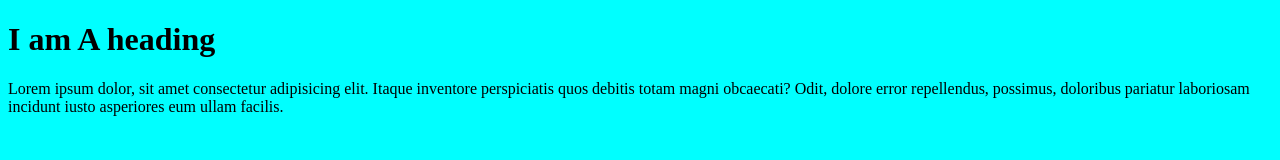
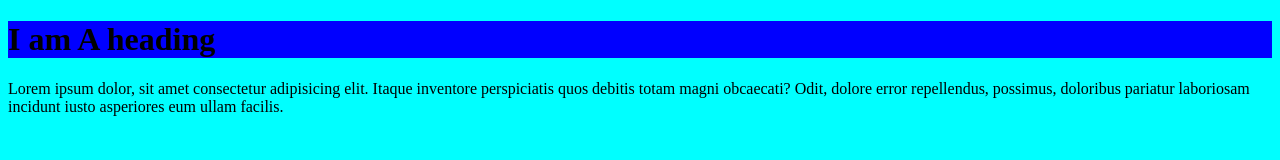
Before and after one commit to rahulchaudharyji4-collab/MyFirstApp, a plain HTML site: page index.html in a window 1280 px wide. Drawn offline with Linux system fonts and the light colour scheme.

```diff
--- a/index.html
+++ b/index.html
@@ -11,7 +11,7 @@
     </style>
 </head>
 <body>
-    <h1>I am A heading</h1>
+    <h1 style="background-color: blue;">I am A heading</h1>
     <p>Lorem ipsum dolor, sit amet consectetur adipisicing elit. Itaque inventore perspiciatis quos debitis totam magni obcaecati? Odit, dolore error repellendus, possimus, doloribus pariatur laboriosam incidunt iusto asperiores eum ullam facilis.</p>
 
 </body>
```
